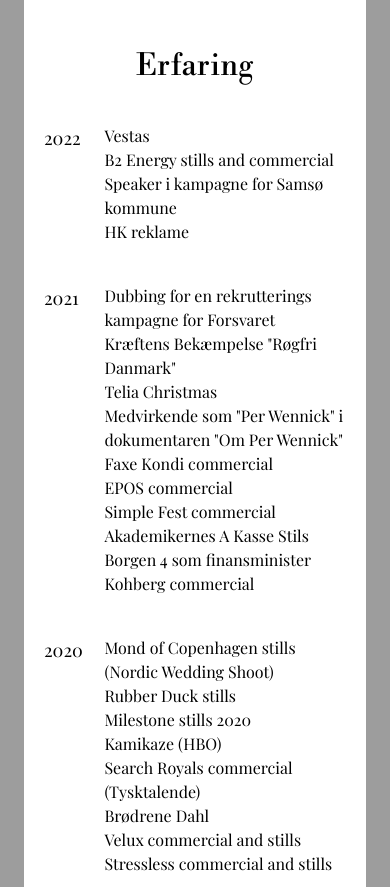
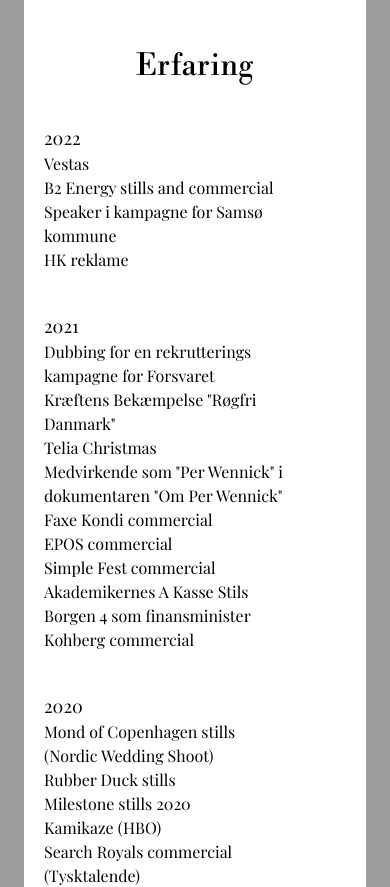
Before and after one commit to Claudiu-Ionel/rene-website, a Next.js app: page / in a window 390 px wide. Shown: the part 1840-2727 px from the top of the page. Built offline with nearby package versions, Linux system fonts and the light colour scheme.

Commit message:
fixed responsiveness for small screens in experience timeline component

```diff
--- a/app/Components/ExperienceTimeline.js
+++ b/app/Components/ExperienceTimeline.js
@@ -14,8 +14,7 @@
       </h2>
       <section className="w-[60%] ipadAir:w-full">
         {experienceTimelineData.map(({ year, projects }) => (
-          // eslint-disable-next-line react/jsx-key
-          <div className="w-full flex mb-10 ">
+          <div className="w-full flex mb-10 sm:flex-col">
             <h3 className="text-2xl w-[20%] md:text-lg">{year}</h3>
             <div className="w-[80%] md:text-base">
               {projects.map((project) => (
```
